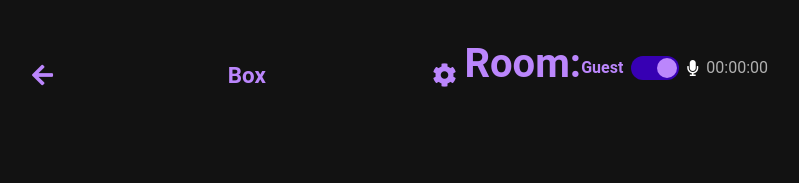
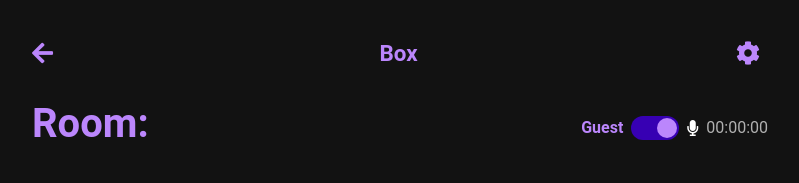
Before and after one commit to TotoB12/box, a website: page public/room.html in a window 1280 px wide. Shown: the whole page, without its empty margins (240-1039 px from the left). Drawn offline with nearby package versions, Linux system fonts and the light colour scheme.

Commit message:
aspadojs

```diff
--- a/public/room.html
+++ b/public/room.html
@@ -12,7 +12,6 @@
     </head>
     <body>
         <div class="container room-container">
-            <div class="room-header">
             <div class="top-row">
                 <a href="/" class="back-arrow"
                     ><i class="fas fa-arrow-left"></i
@@ -26,6 +25,8 @@
                     <i class="fas fa-cog"></i>
                 </button>
             </div>
+            <div class="room-header">
+
                 <h1>Room: <span id="roomDisplay"></span></h1>
                 <div class="user-controls">
                     <span id="currentUserName" class="user-name"></span>
--- a/public/styles.css
+++ b/public/styles.css
@@ -257,7 +257,8 @@ input[type="text"]:focus {
   display: flex;
   justify-content: space-between;
   align-items: center;
-  width: 100%
+  width: 100%;
+  margin-bottom: 1em;
 }
 
 .room-header {
```
Lines whose indentation alone changed are shown as unchanged.
